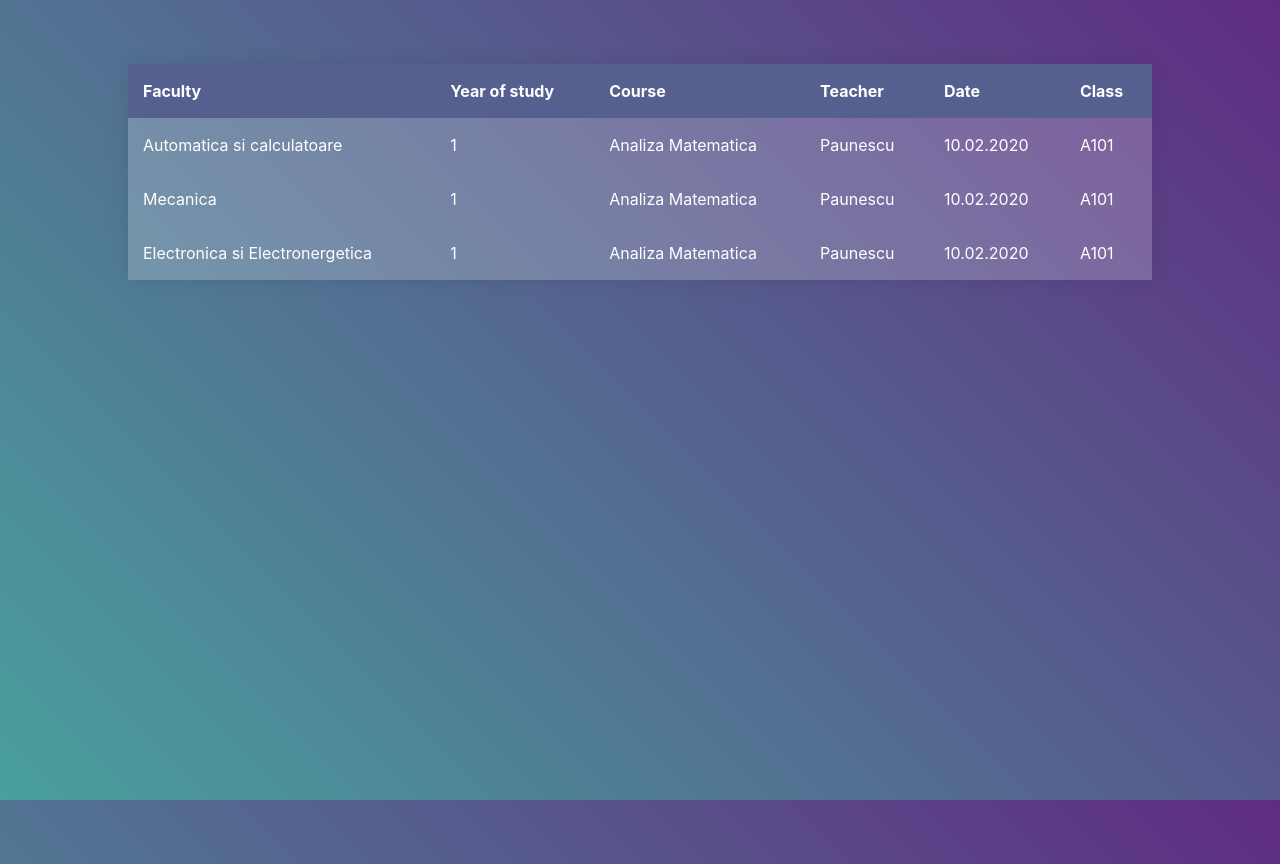
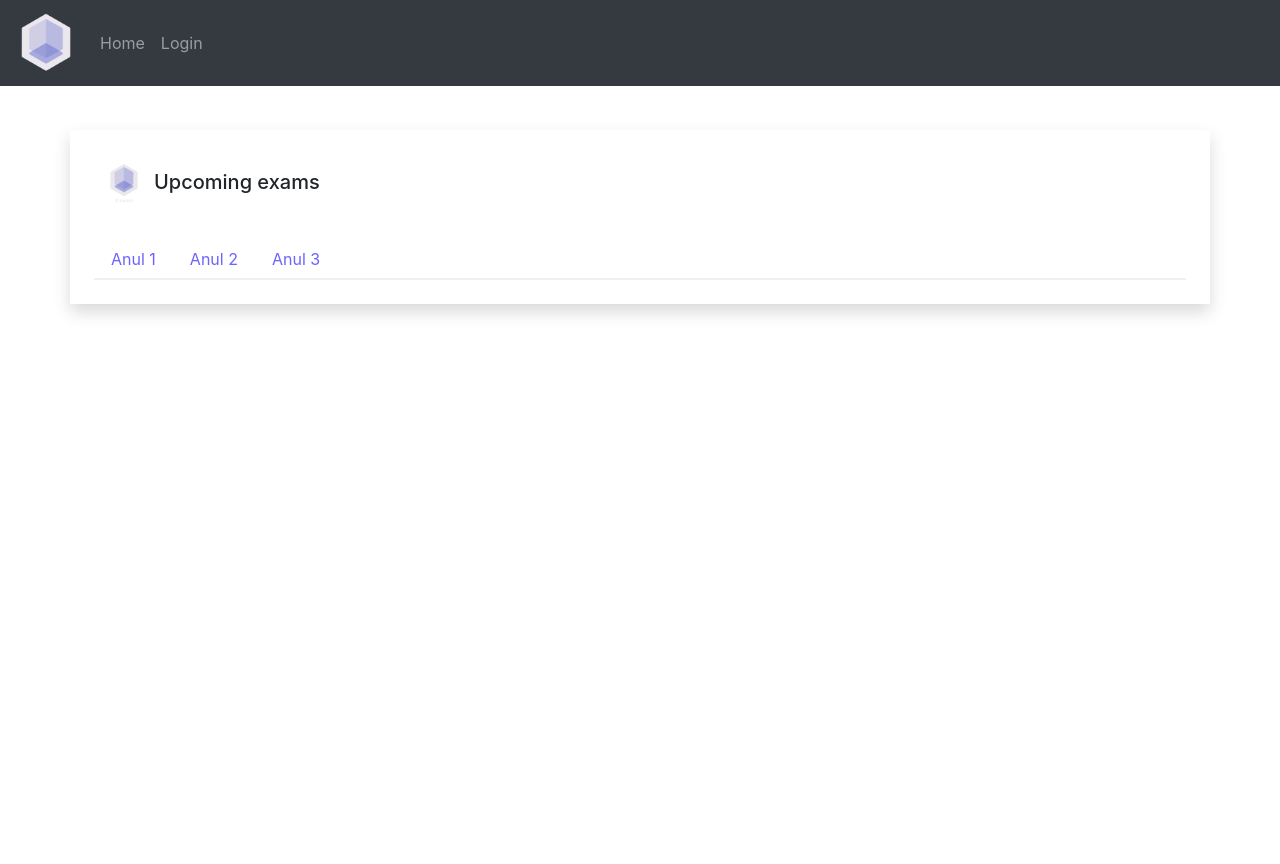
Before and after one commit to IBM-G5/summer-project, a React (Create React App) app in the folder frontend/: page /guest in a window 1280 px wide. After the commit the page ends 800 px from the top, so only its background shows below. Built offline with nearby package versions, Linux system fonts and the light colour scheme.

Commit message:
GuestPage Update

```diff
--- /dev/null
+++ b/frontend/src/components/GuestPageContainer.js
@@ -0,0 +1,77 @@
+import React, { Component } from "react";
+import Container from "react-bootstrap/Container";
+import Table from "react-bootstrap/Table";
+import Tab from "react-bootstrap/Tab";
+import Tabs from "react-bootstrap/Tabs";
+
+import logoTransparent from "../img/logo_transparent.png";
+
+class GuestPageContainer extends Component {
+  render() {
+    return (
+      <Container className="vCenterItems shadow p-4">
+
+          <h5 className="text-left mb-4">
+              <img src={logoTransparent} width="60px" alt="login illustration" />
+              Upcoming exams
+          </h5>
+        <Tabs defaultActiveKey="profile" id="uncontrolled-tab-example">
+          <Tab eventKey="an1" title="Anul 1">
+          <Table striped bordered hover>
+              <thead>
+                <tr>
+                  <th>Faculty</th>
+                  <th>Year of Study</th>
+                  <th>Course</th>
+                  <th>Teacher</th>
+                  <th>Date</th>
+                  <th>Class</th>
+                </tr>
+              </thead>
+
+              <tbody>
+                <tr>
+                  <td>Automatica si Calculatoare</td>
+                  <td>1</td>
+                  <td>Analiza Matematica</td>
+                  <td>Paunescu</td>
+                  <td>10.20.2020</td>
+                  <td>A101</td>
+                </tr>
+
+              </tbody>
+            </Table>
+          </Tab>
+          <Tab eventKey="an2" title="Anul 2">
+            <Table striped bordered hover>
+              <thead>
+                <tr>
+                  <th>Faculty</th>
+                  <th>Year of Study</th>
+                  <th>Course</th>
+                  <th>Teacher</th>
+                  <th>Date</th>
+                  <th>Class</th>
+                </tr>
+              </thead>
+
+              <tbody>
+                <tr>
+                  <td>Automatica si Calculatoare</td>
+                  <td>1</td>
+                  <td>Analiza Matematica</td>
+                  <td>Paunescu</td>
+                  <td>10.20.2020</td>
+                  <td>A101</td>
+                </tr>
+
+              </tbody>
+            </Table>
+          </Tab>
+          <Tab eventKey="an3" title="Anul 3" ></Tab>
+        </Tabs>
+      </Container>
+    );
+  }
+}
+export default GuestPageContainer;
--- a/frontend/src/css/GuestPage.css
+++ /dev/null
@@ -1,47 +0,0 @@
-html,
-body {
-	height: 100%;
-}
-
-body {
-	margin: 0;
-	background: linear-gradient(45deg, #49a09d, #5f2c82);
-	font-family: sans-serif;
-	font-weight: 100;
-}
-
-.container {
-	position: absolute;
-	top: 50%;
-	left: 50%;
-	transform: translate(-50%, -50%);
-}
-
-table {
-  width: 80%;
-  margin-left: 10%;
-  margin-right: 10%;
-  margin-top: 5%;
-  margin-bottom: 5%;
-	border-collapse: collapse;
-	overflow: hidden;
-	box-shadow: 0 0 20px rgba(0,0,0,0.1);
-}
-
-th, td {
-	padding: 15px;
-	background-color: rgba(255,255,255,0.2);
-	color: #fff;
-}
-
-th {
-	text-align: left;
-}
-
-thead,th {
-		background-color: #55608f;
-}
-
-td {
-  position: relative;
-}
--- a/frontend/src/pages/GuestPage.jsx
+++ b/frontend/src/pages/GuestPage.jsx
@@ -1,96 +1,19 @@
 import React,{Component} from "react"
-import '../css/GuestPage.css'
+//import Navi from '../components/Navi'
+//import '../css/GuestPage.css'
+import GuestPageContainer from '../components/GuestPageContainer'
+import Navi from '../components/Navi'
 
-class GuestPage extends Component{
-    constructor(props) {
-        super(props);
+const GuestPage=() =>{
+    return (
+        <div className="App">
+            <Navi/>
+            <GuestPageContainer/>
 
-        this.focusRef=React.createRef()
-    }
+        </div>
+    );
+};
 
-    focusInput(){
-        this.focusRef.current.focus()
-    }
-    render(){
-        const exams=[
-            {
-                faculty: "Automatica si calculatoare",
-                study_year: "1",
-                course: "Analiza Matematica",
-                teacher: "Paunescu",
-                date: "10.02.2020",
-                class: "A101"
-            },
-            {
-                faculty: "Mecanica",
-                study_year: "1",
-                course: "Analiza Matematica",
-                teacher: "Paunescu",
-                date: "10.02.2020",
-                class: "A101"
-            },
-            {
-                faculty: "Electronica si Electronergetica",
-                study_year: "1",
-                course: "Analiza Matematica",
-                teacher: "Paunescu",
-                date: "10.02.2020",
-                class: "A101"
-            }
-        ]
-        const header = [
-            {
-                name: "Faculty",
-                props: "faculty"
-            },
-            {
-                name: "Year of study",
-                props: "study_year"
-            },
-            {
-                name: "Course",
-                props: "course"
-            },
-            {
-                name: "Teacher",
-                props: "teacher"
-            },
-            {
-                name: "Date",
-                props: "date"
-            },
-            {
-                name: "Class",
-                props: "class"
-            }]
-        return(
-                <div>
-                    <table>
-                        <thead>
-                            <tr>
-                                {
-                                    header.map((x,i)=> <th>{x.name}</th>)
-                                }
-                            </tr>
-                        </thead>
-                        <tbody>
-                                {
-                                    exams.map(x=>
-                                    <tr ref={this.focusRef}>
-                                    <td>{x.faculty}</td>
-                                    <td>{x.study_year}</td>
-                                    <td>{x.course}</td>
-                                    <td>{x.teacher}</td>
-                                    <td>{x.date}</td>
-                                    <td>{x.class}</td>
-                                    </tr>
-                                    )
-                                }
-                        </tbody>
-                    </table>
-                </div>
-            );
-    }
-}
+
 
 export default GuestPage;
```
